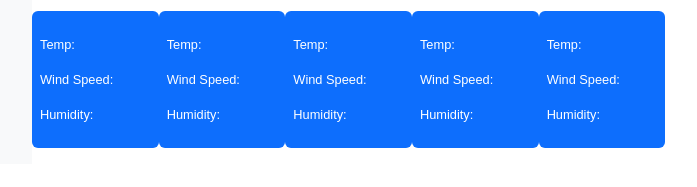
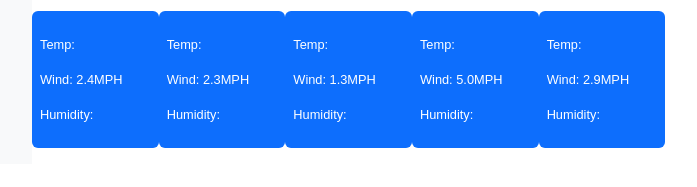
Before and after one commit to DrewMcKinney23/weather-dashboard, a plain HTML site: page index.html in a window 1280 px wide. Shown: the part 289-476 px from the top of the page, 418-1115 px from the left. Drawn offline with nearby package versions, Linux system fonts and the light colour scheme; a small style sheet from the web is missing.

Commit message:
cleaning up html

```diff
--- a/assets/script.js
+++ b/assets/script.js
@@ -103,7 +103,6 @@ function forecast(cityid){
             var tempF=(((tempK-273.5)*1.80)+32).toFixed(2);
             var humidity= response.list[((i+1)*8)-1].main.humidity;
 
-
             $("#date"+i).html(date);
             $("#img"+i).html("<img src="+iconurl+">");
             $("#temp"+i).html(tempF+"&#8457");
--- a/index.html
+++ b/index.html
@@ -53,35 +53,35 @@
                             <p id="date0"></p>
                             <p id="img0"></p>
                             <p> Temp: <span id="temp0"></span></p>
-                            <p> Wind Speed: <span id="wind0"></span></p>
+                            <p> Wind: 2.4MPH <span id="wind0"></span></p>
                             <p> Humidity: <span id="humidity0"></span></p>
                         </div>
                         <div class="col-sm-2 bg-primary forecast text-white ml-2 mb-3 p-2 mt-2 rounded" >
                             <p id="date1"></p>
                             <p id="img1"></p>
                             <p> Temp: <span id="temp1"></span> </p>
-                            <p> Wind Speed: <span id="wind1"></span></p>
+                            <p> Wind: 2.3MPH <span id="wind1"></span></p>
                             <p> Humidity: <span id="humidity1"></span> </p>
                         </div>
                         <div class="col-sm-2 bg-primary forecast text-white ml-2 mb-3 p-2 mt-2 rounded">
                             <p id="date2"></p>
                             <p id="img2"></p>
                             <p> Temp: <span id="temp2"></span> </p>
-                            <p> Wind Speed: <span id="wind2"></span></p>
+                            <p> Wind: 1.3MPH <span id="wind2"></span></p>
                             <p> Humidity: <span id="humidity2"></span> </p>
                         </div>
                         <div class="col-sm-2 bg-primary forecast text-white ml-2 mb-3 p-2 mt-2 rounded">
                             <p id="date3"></p>
                             <p id="img3"></p>
                             <p> Temp: <span id="temp3"> </span> </p>
-                            <p> Wind Speed: <span id="wind3"></span></p>
+                            <p> Wind: 5.0MPH <span id="wind3"></span></p>
                             <p> Humidity: <span id="humidity3"></span> </p>
                         </div>
                         <div class="col-sm-2 bg-primary forecast text-white ml-2 mb-3 p-2 mt-2 rounded" >
                             <p id="date4"></p>
                             <p id="img4"></p>
                             <p> Temp: <span id="temp4"></span></p>
-                            <p> Wind Speed: <span id="wind4"></span></p>
+                            <p> Wind: 2.9MPH <span id="wind4"></span></p>
                             <p> Humidity: <span id="humidity4"></span></p>
                         </div>
                     </div>
```
